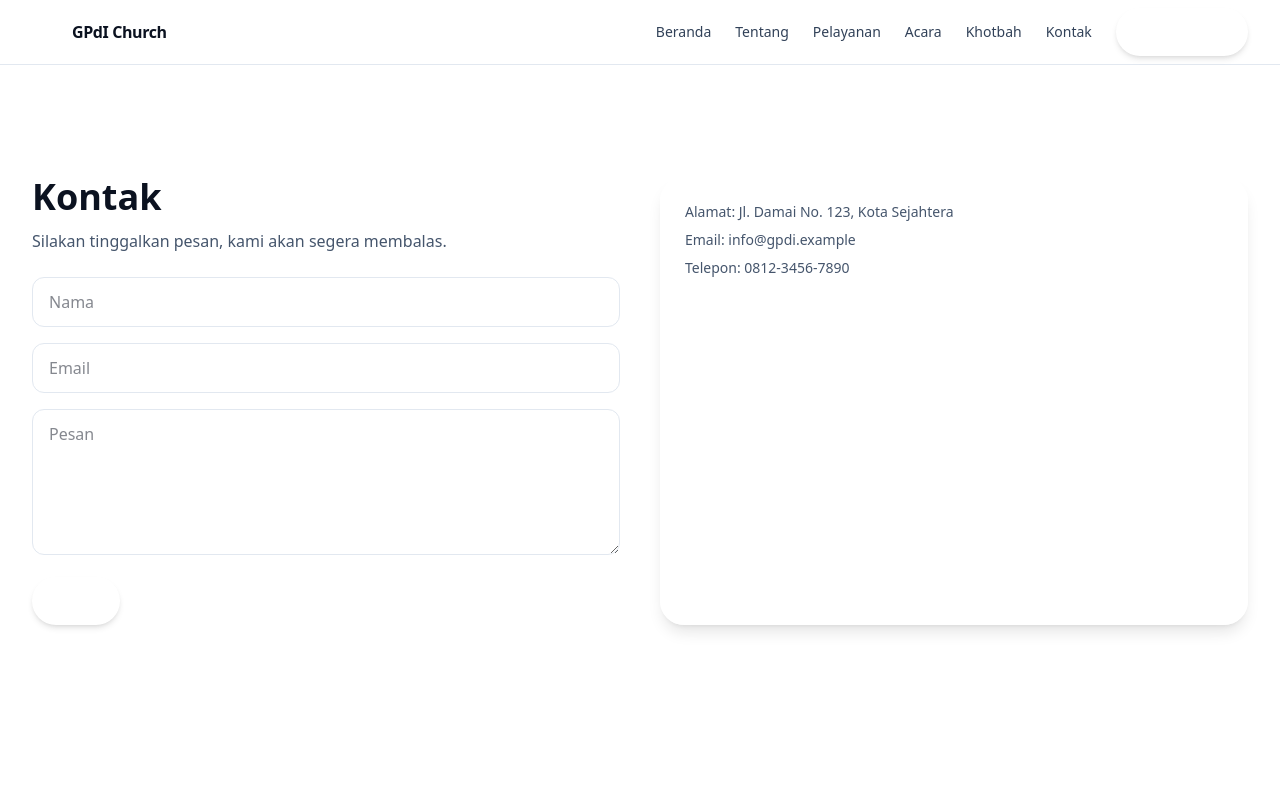
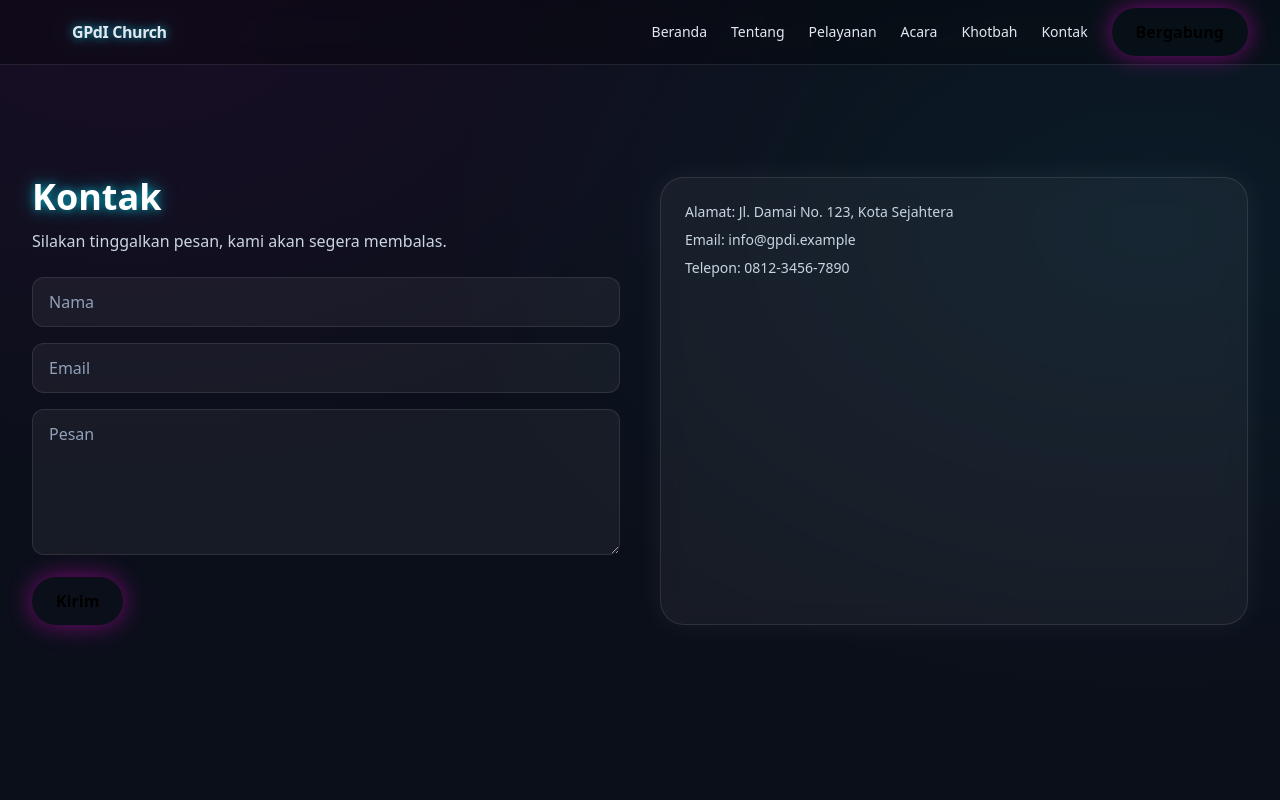
Before and after one commit to TheophilusAE/GPDI-2, a Next.js app: page /contact in a window 1280 px wide. Shown: the top 800 px of the page. Built offline with nearby package versions, Linux system fonts and the light colour scheme.

Commit message:
adding style V3

```diff
--- a/src/app/about/ui/AboutClient.tsx
+++ b/src/app/about/ui/AboutClient.tsx
@@ -7,15 +7,15 @@ export default function AboutClient() {
     <main className="section-pad">
       <div className="container-responsive grid lg:grid-cols-2 gap-10 items-start">
         <div>
-          <h1 className="text-3xl sm:text-4xl font-semibold">Tentang Kami</h1>
-          <p className="text-slate-600 mt-3">GPdI adalah gereja yang berfokus pada Firman, doa, dan misi.</p>
-          <div className="mt-6 space-y-4 text-slate-700">
+          <h1 className="text-3xl sm:text-4xl font-extrabold neon-text-secondary text-white">Tentang Kami</h1>
+          <p className="text-slate-300 mt-3">GPdI adalah gereja yang berfokus pada Firman, doa, dan misi.</p>
+          <div className="mt-6 space-y-4 text-slate-300">
             <p>Kami percaya kepada Yesus Kristus sebagai Tuhan dan Juruselamat.</p>
             <p>Kami melayani keluarga, anak-anak, pemuda, dan komunitas sekitar.</p>
           </div>
         </div>
         <motion.div initial={{ opacity: 0, y: 10 }} animate={{ opacity: 1, y: 0 }} className="glass rounded-3xl p-6">
-          <div className="aspect-[4/3] rounded-2xl bg-gradient-to-br from-[--brand-blue-600]/20 to-[--brand-red-600]/20" />
+          <div className="aspect-[4/3] rounded-2xl bg-gradient-to-br from-[--color-secondary]/20 to-[--color-primary]/20" />
         </motion.div>
       </div>
     </main>
--- a/src/app/contact/page.tsx
+++ b/src/app/contact/page.tsx
@@ -7,19 +7,19 @@ export default function ContactPage() {
     <main className="section-pad">
       <div className="container-responsive grid lg:grid-cols-2 gap-10">
         <div>
-          <h1 className="text-3xl sm:text-4xl font-semibold">Kontak</h1>
-          <p className="text-slate-600 mt-3">Silakan tinggalkan pesan, kami akan segera membalas.</p>
+          <h1 className="text-3xl sm:text-4xl font-extrabold text-white neon-text-secondary">Kontak</h1>
+          <p className="text-slate-300 mt-3">Silakan tinggalkan pesan, kami akan segera membalas.</p>
           <form className="mt-6 space-y-4">
-            <input className="w-full rounded-xl border border-slate-200 px-4 py-3" placeholder="Nama" />
-            <input className="w-full rounded-xl border border-slate-200 px-4 py-3" placeholder="Email" />
-            <textarea className="w-full rounded-xl border border-slate-200 px-4 py-3" placeholder="Pesan" rows={5} />
+            <input className="w-full rounded-xl border border-white/10 bg-white/5 text-white placeholder:text-slate-400 px-4 py-3" placeholder="Nama" />
+            <input className="w-full rounded-xl border border-white/10 bg-white/5 text-white placeholder:text-slate-400 px-4 py-3" placeholder="Email" />
+            <textarea className="w-full rounded-xl border border-white/10 bg-white/5 text-white placeholder:text-slate-400 px-4 py-3" placeholder="Pesan" rows={5} />
             <button className="btn-primary">Kirim</button>
           </form>
         </div>
         <div className="glass rounded-3xl p-6">
-          <p className="text-sm text-slate-600">Alamat: Jl. Damai No. 123, Kota Sejahtera</p>
-          <p className="text-sm text-slate-600 mt-2">Email: info@gpdi.example</p>
-          <p className="text-sm text-slate-600 mt-2">Telepon: 0812-3456-7890</p>
+          <p className="text-sm text-slate-300">Alamat: Jl. Damai No. 123, Kota Sejahtera</p>
+          <p className="text-sm text-slate-300 mt-2">Email: info@gpdi.example</p>
+          <p className="text-sm text-slate-300 mt-2">Telepon: 0812-3456-7890</p>
         </div>
       </div>
     </main>
--- a/src/app/events/ui/EventsClient.tsx
+++ b/src/app/events/ui/EventsClient.tsx
@@ -6,13 +6,13 @@ export default function EventsClient() {
   return (
     <main className="section-pad">
       <div className="container-responsive">
-        <h1 className="text-3xl sm:text-4xl font-semibold">Acara</h1>
+        <h1 className="text-3xl sm:text-4xl font-extrabold text-white neon-text-secondary">Acara</h1>
         <div className="mt-8 grid gap-6 sm:grid-cols-2">
           {[1, 2, 3, 4].map((n, i) => (
             <motion.div key={n} initial={{ opacity: 0, y: 8 }} whileInView={{ opacity: 1, y: 0 }} viewport={{ once: true }} transition={{ delay: i * 0.05 }} className="glass rounded-2xl p-6">
-              <p className="text-xs text-slate-500">Minggu, 10:30 WIB</p>
-              <h3 className="font-medium mt-1">Ibadah Raya {n}</h3>
-              <p className="text-sm text-slate-600 mt-1">Pujian penyembahan dan Firman Tuhan.</p>
+              <p className="text-xs text-slate-300">Minggu, 10:30 WIB</p>
+              <h3 className="font-medium mt-1 text-white">Ibadah Raya {n}</h3>
+              <p className="text-sm text-slate-300 mt-1">Pujian penyembahan dan Firman Tuhan.</p>
             </motion.div>
           ))}
         </div>
--- a/src/app/globals.css
+++ b/src/app/globals.css
@@ -1,14 +1,14 @@
 @import "tailwindcss";
 
 :root {
-  /* Modern accessible palette */
-  --background: #ffffff;
-  --foreground: #0b1220; /* deep slate */
-  --brand-primary: #2563eb; /* indigo-600 */
-  --brand-primary-700: #1e40af; /* indigo-800 */
-  --brand-secondary: #10b981; /* emerald-500 */
-  --brand-secondary-700: #047857; /* emerald-700 */
-  --brand-accent: #e11d48; /* rose-600 */
+  /* Cyberpunk neon palette */
+  --background: #0b0f1a; /* deep dark */
+  --foreground: #e2e8f0; /* slate-200 */
+  --brand-primary: #ff00e5; /* neon magenta */
+  --brand-primary-700: #cc00b8;
+  --brand-secondary: #00e5ff; /* neon cyan */
+  --brand-secondary-700: #00b3cc;
+  --brand-accent: #ffe600; /* neon yellow */
   --brand-white: #ffffff;
 }
 
@@ -24,13 +24,15 @@
 
 @media (prefers-color-scheme: dark) {
   :root {
-    --background: #0b1220; /* deep navy */
-    --foreground: #f1f5f9; /* slate-100 */
+    --background: #060912; /* darker */
+    --foreground: #f8fafc;
   }
 }
 
 body {
-  background: var(--background);
+  background: radial-gradient(1200px 800px at 10% 0%, rgba(255,0,229,0.06), transparent 60%),
+    radial-gradient(1200px 800px at 90% 20%, rgba(0,229,255,0.06), transparent 60%),
+    var(--background);
   color: var(--foreground);
   font-family: ui-sans-serif, system-ui, -apple-system, Segoe UI, Roboto,
     Helvetica, Arial, "Apple Color Emoji", "Segoe UI Emoji";
@@ -42,17 +44,20 @@ body {
 }
 
 .btn-primary {
-  @apply inline-flex items-center justify-center rounded-full bg-[--color-primary] text-white px-6 py-3 font-medium shadow-md hover:bg-[--brand-red-700] active:scale-[0.98] transition;
+  @apply inline-flex items-center justify-center rounded-full bg-[--color-primary] text-black px-6 py-3 font-semibold shadow-[0_0_25px_rgba(255,0,229,0.45)] hover:shadow-[0_0_35px_rgba(255,0,229,0.7)] active:scale-[0.98] transition;
 }
 
 .btn-secondary {
-  @apply inline-flex items-center justify-center rounded-full bg-[--color-secondary] text-white px-6 py-3 font-medium shadow-md hover:bg-[--brand-blue-700] active:scale-[0.98] transition;
+  @apply inline-flex items-center justify-center rounded-full bg-[--color-secondary] text-black px-6 py-3 font-semibold shadow-[0_0_25px_rgba(0,229,255,0.45)] hover:shadow-[0_0_35px_rgba(0,229,255,0.7)] active:scale-[0.98] transition;
 }
 
 .glass {
-  @apply bg-white/60 dark:bg-white/10 backdrop-blur-md border border-white/40 dark:border-white/10 shadow-lg;
+  @apply bg-white/5 backdrop-blur-md border border-white/10 shadow-[0_0_30px_rgba(255,255,255,0.06)];
 }
 
 .section-pad {
   @apply py-20 sm:py-28;
 }
+
+.neon-text-primary { text-shadow: 0 0 8px rgba(255,0,229,0.6), 0 0 22px rgba(255,0,229,0.4); }
+.neon-text-secondary { text-shadow: 0 0 8px rgba(0,229,255,0.6), 0 0 22px rgba(0,229,255,0.4); }
--- a/src/app/ministries/ui/MinistriesClient.tsx
+++ b/src/app/ministries/ui/MinistriesClient.tsx
@@ -13,13 +13,13 @@ export default function MinistriesClient() {
   return (
     <main className="section-pad">
       <div className="container-responsive">
-        <h1 className="text-3xl sm:text-4xl font-semibold">Pelayanan</h1>
+        <h1 className="text-3xl sm:text-4xl font-extrabold text-white neon-text-secondary">Pelayanan</h1>
         <div className="mt-8 grid gap-6 sm:grid-cols-2 lg:grid-cols-3">
           {items.map((it, i) => (
             <motion.div key={it.title} initial={{ opacity: 0, y: 8 }} whileInView={{ opacity: 1, y: 0 }} viewport={{ once: true }} transition={{ delay: i * 0.05 }} className="glass rounded-2xl p-6">
-              <div className="h-12 w-12 rounded-lg bg-gradient-to-br from-[--brand-red-600] to-[--brand-blue-600] mb-3" />
-              <h3 className="font-medium">{it.title}</h3>
-              <p className="text-sm text-slate-600 mt-1">{it.desc}</p>
+              <div className="h-12 w-12 rounded-lg bg-gradient-to-br from-[--color-primary] to-[--color-secondary] mb-3" />
+              <h3 className="font-medium text-white">{it.title}</h3>
+              <p className="text-sm text-slate-300 mt-1">{it.desc}</p>
             </motion.div>
           ))}
         </div>
--- a/src/app/sermons/ui/SermonsClient.tsx
+++ b/src/app/sermons/ui/SermonsClient.tsx
@@ -6,13 +6,13 @@ export default function SermonsClient() {
   return (
     <main className="section-pad">
       <div className="container-responsive">
-        <h1 className="text-3xl sm:text-4xl font-semibold">Khotbah</h1>
+        <h1 className="text-3xl sm:text-4xl font-extrabold text-white neon-text-secondary">Khotbah</h1>
         <div className="mt-8 grid gap-6 sm:grid-cols-2 lg:grid-cols-3">
           {[1, 2, 3].map((n, i) => (
             <motion.div key={n} initial={{ opacity: 0, y: 8 }} whileInView={{ opacity: 1, y: 0 }} viewport={{ once: true }} transition={{ delay: i * 0.05 }} className="glass rounded-2xl p-6">
-              <div className="aspect-video rounded-xl bg-gradient-to-br from-[--brand-blue-600]/20 to-[--brand-red-600]/20 mb-3" />
-              <h3 className="font-medium">Tema Khotbah #{n}</h3>
-              <p className="text-sm text-slate-600 mt-1">Ringkasan singkat khotbah minggu ini.</p>
+              <div className="aspect-video rounded-xl bg-gradient-to-br from-[--color-secondary]/20 to-[--color-primary]/20 mb-3" />
+              <h3 className="font-medium text-white">Tema Khotbah #{n}</h3>
+              <p className="text-sm text-slate-300 mt-1">Ringkasan singkat khotbah minggu ini.</p>
             </motion.div>
           ))}
         </div>
--- a/src/components/Navbar.tsx
+++ b/src/components/Navbar.tsx
@@ -18,16 +18,16 @@ export default function Navbar() {
   const [open, setOpen] = useState(false);
 
   return (
-    <header className="sticky top-0 z-40 bg-white/90 backdrop-blur border-b border-slate-200">
+    <header className="sticky top-0 z-40 bg-black/30 backdrop-blur border-b border-white/10">
       <div className="container-responsive flex items-center justify-between h-16">
         <Link href="/" className="flex items-center gap-2">
           <span className="inline-block h-8 w-8 rounded-full bg-gradient-to-br from-[--color-primary] to-[--color-secondary]" />
-          <span className="font-semibold tracking-tight">GPdI Church</span>
+          <span className="font-semibold tracking-tight neon-text-secondary">GPdI Church</span>
         </Link>
 
         <nav className="hidden md:flex items-center gap-6">
           {navItems.map((item) => (
-            <Link key={item.href} href={item.href} className="text-sm text-slate-700 hover:text-[--color-primary] transition">
+            <Link key={item.href} href={item.href} className="text-sm text-slate-200 hover:text-[--color-primary] transition">
               {item.label}
             </Link>
           ))}
```
Also changed, not shown: src/app/page.tsx (+5 -5 lines).
